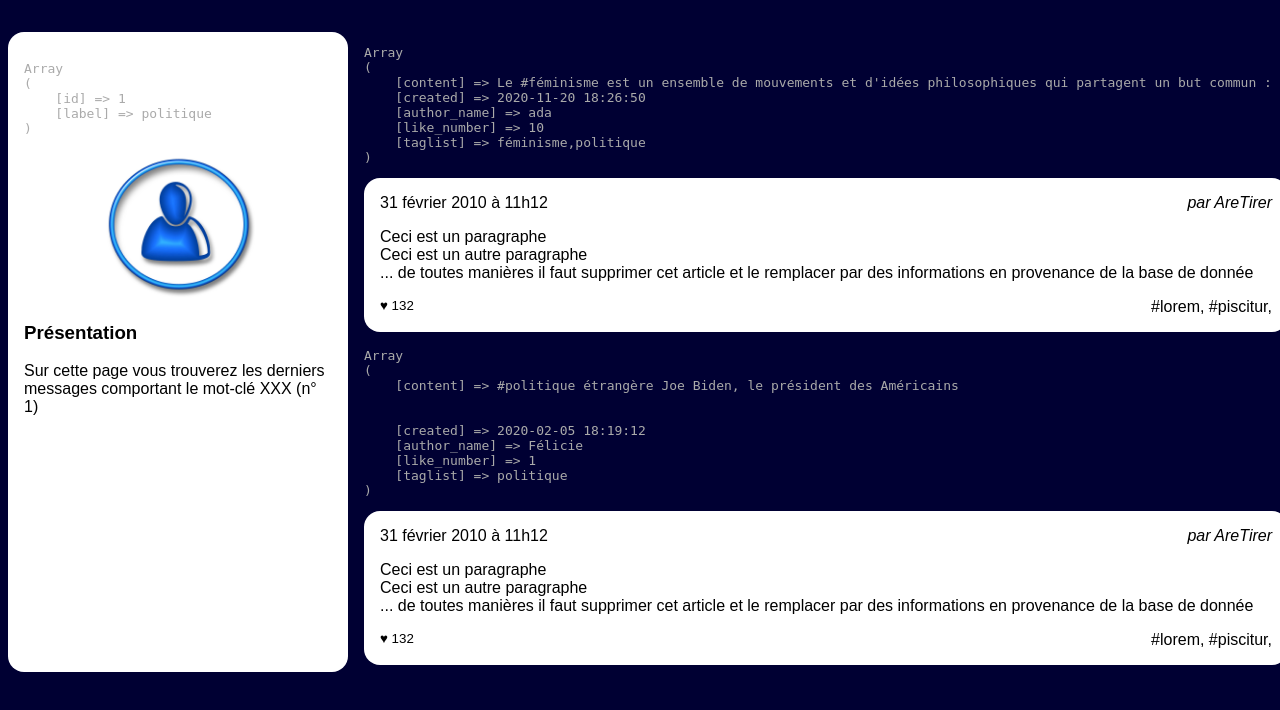
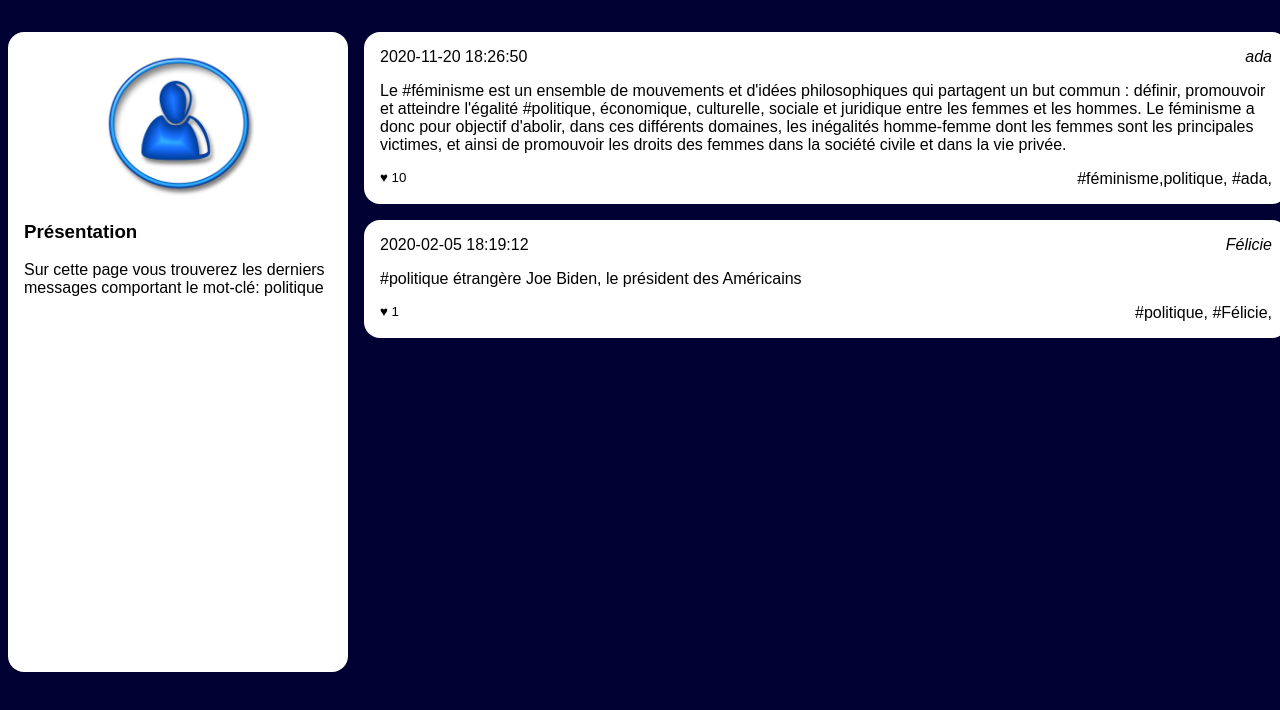
Before and after one commit to adatechschool/projet-collectif-reseau-social-php-maurantrick_rsp, a PHP site: page /tags.php?tag_id=1 in a window 1280 px wide. Shown: the part 90-800 px from the top of the page. Run offline with PHP 8.4, Linux system fonts and the light colour scheme; data comes from the database, SQL or seed files in the repository.

Commit message:
29/05/24 17h53 End Etape1

```diff
--- a/Niveau1/Niveau1/admin.php
+++ b/Niveau1/Niveau1/admin.php
@@ -46,7 +46,7 @@ include "menu.php"
              * Attention à en pas oublier de modifier tag_id=321 avec l'id du mot dans le lien
              */
             while ($tag = $lesInformations->fetch_assoc()) {
-                echo "<pre>" . print_r($tag, 1) . "</pre>";
+                // echo "<pre>" . print_r($tag, 1) . "</pre>";
                 ?>
                 <article>
                     <h3><?php echo $tag['id'] ?></h3>
@@ -77,7 +77,7 @@ include "menu.php"
              * Attention à en pas oublier de modifier dans le lien les "user_id=123" avec l'id de l'utilisatrice
              */
             while ($tag = $lesInformations->fetch_assoc()) {
-                echo "<pre>" . print_r($tag, 1) . "</pre>";
+                // echo "<pre>" . print_r($tag, 1) . "</pre>";
                 ?>
                 <article>
                     <h3><?php echo $tag['alias'] ?></h3>
--- a/Niveau1/Niveau1/tags.php
+++ b/Niveau1/Niveau1/tags.php
@@ -37,14 +37,14 @@
                 $lesInformations = $mysqli->query($laQuestionEnSql);
                 $tag = $lesInformations->fetch_assoc();
                 //@todo: afficher le résultat de la ligne ci dessous, remplacer XXX par le label et effacer la ligne ci-dessous
-                echo "<pre>" . print_r($tag, 1) . "</pre>";
+
                 ?>
                 <img src="user.jpg" alt="Portrait de l'utilisatrice"/>
                 <section>
                     <h3>Présentation</h3>
                     <p>Sur cette page vous trouverez les derniers messages comportant
-                        le mot-clé XXX
-                        (n° <?php echo $tagId ?>)
+                        le mot-clé:
+                        <?php echo $tag['label'] ?>
                     </p>
 
                 </section>
@@ -82,24 +82,20 @@
                 while ($post = $lesInformations->fetch_assoc())
                 {
 
-                    echo "<pre>" . print_r($post, 1) . "</pre>";
+                    // echo "<pre>" . print_r($post, 1) . "</pre>";
                     ?>
                     <article>
                         <h3>
-                            <time datetime='2020-02-01 11:12:13' >31 février 2010 à 11h12</time>
+                            <time datetime='2020-02-01 11:12:13' ><?php echo $post['created'] ?></time>
                         </h3>
-                        <address>par AreTirer</address>
+                        <address><?php echo $post['author_name'] ?></address>
                         <div>
-                            <p>Ceci est un paragraphe</p>
-                            <p>Ceci est un autre paragraphe</p>
-                            <p>... de toutes manières il faut supprimer cet
-                                article et le remplacer par des informations en
-                                provenance de la base de donnée</p>
+                            <p><?php echo $post['content'] ?></p>
                         </div>
                         <footer>
-                            <small>♥ 132</small>
-                            <a href="">#lorem</a>,
-                            <a href="">#piscitur</a>,
+                            <small>♥ <?php echo $post['like_number'] ?></small>
+                            <a href="">#<?php echo $post['taglist'] ?></a>,
+                            <a href="">#<?php echo $post['author_name'] ?></a>,
                         </footer>
                     </article>
                 <?php } ?>
```
Also changed, not shown: Niveau1/Niveau1/feed.php (+15 -14 lines), Niveau1/Niveau1/followers.php (+5 -2 lines), Niveau1/Niveau1/subscriptions.php (+5 -7 lines).
